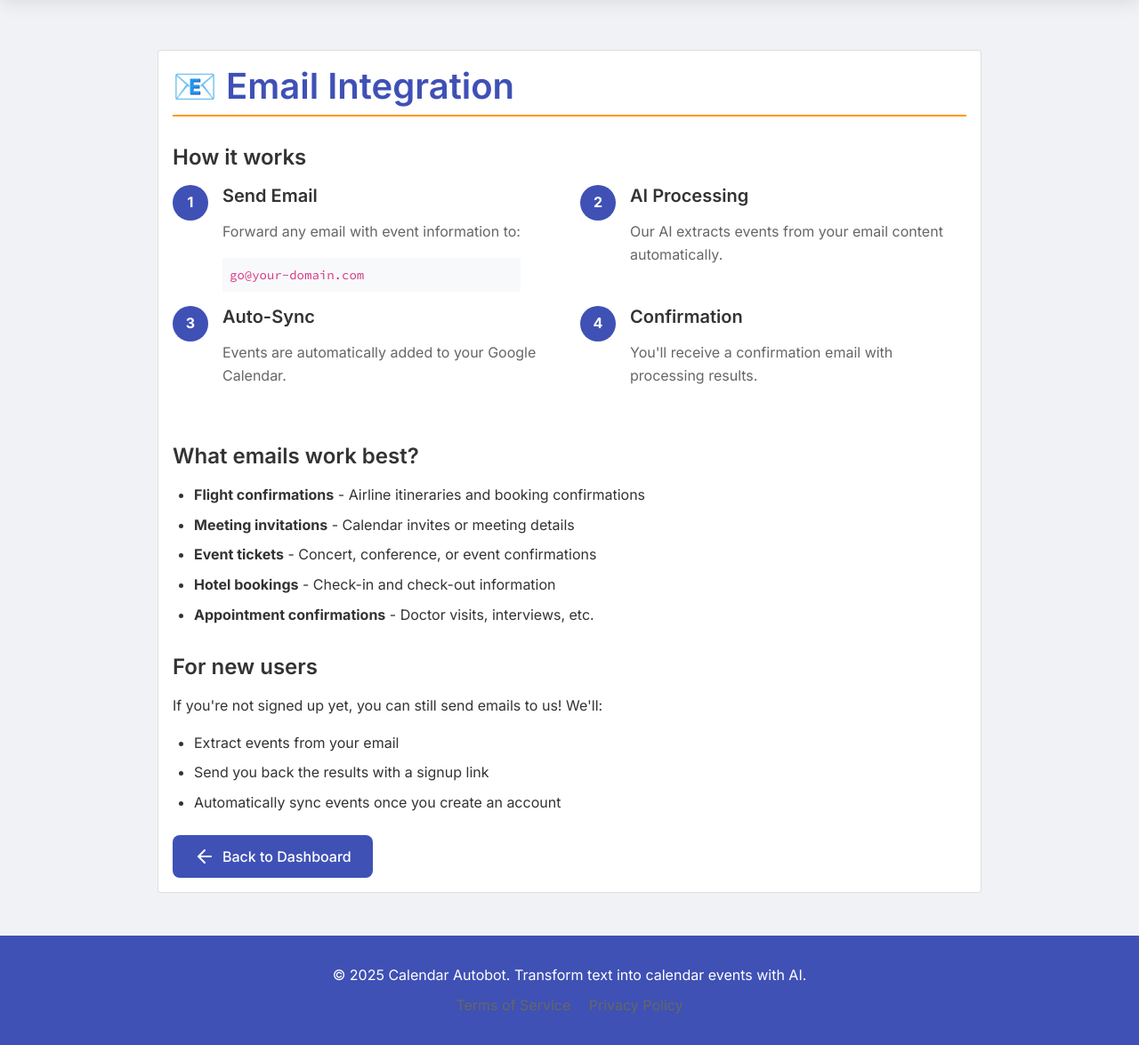
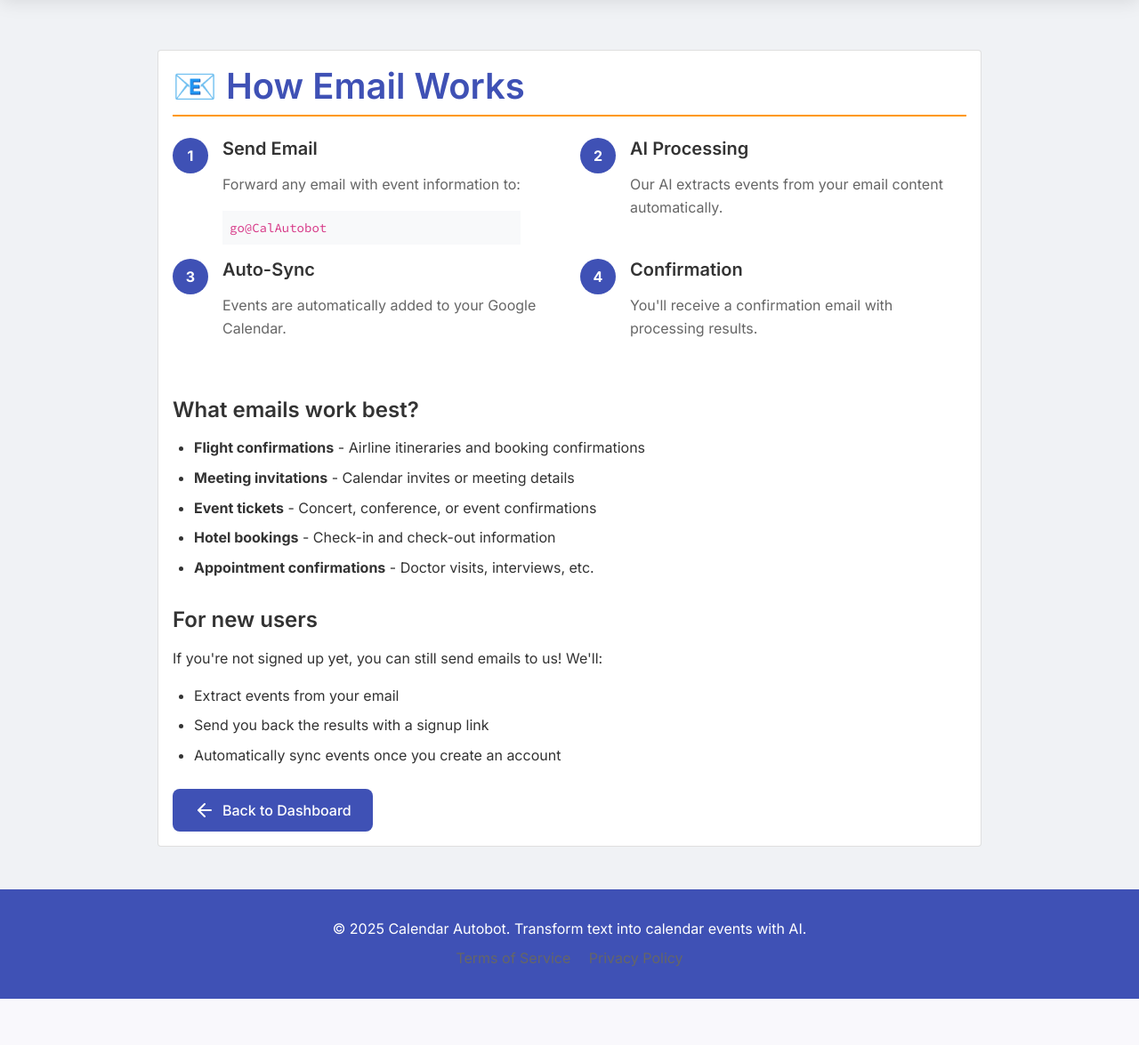
Before and after one commit to willcheung/AITextBot, a Flask app: page /email-instructions in a window 1280 px wide. Shown: the part 81-1256 px from the top of the page at 89% size. After the commit the page ends 1204 px from the top, so only its background shows below. Run offline with Flask 3, Linux system fonts and the light colour scheme; some libraries are stand-ins or nearby versions.

Commit message:
Checkpoint before assistant change: Refine the email integration feature and update default domain names
Updates the email integration flow and configures the domain to calAutobot.com.

Replit-Commit-Author: Assistant

```diff
--- a/google_auth.py
+++ b/google_auth.py
@@ -26,7 +26,7 @@ else:
 
 # Determine the correct redirect URL based on the environment
 if os.environ.get("FLASK_ENV") == "production":
-    REDIRECT_URL = os.environ.get("PRODUCTION_REDIRECT_URL", "https://your-production-domain.com/google_login/callback")
+    REDIRECT_URL = os.environ.get("PRODUCTION_REDIRECT_URL", "https://calautobot.com/google_login/callback")
 else:
     REDIRECT_URL = DEV_REDIRECT_URL
 
--- a/helpers/domain_utils.py
+++ b/helpers/domain_utils.py
@@ -48,7 +48,7 @@ def get_mailgun_forward_email():
         return f"go@{mailgun_domain}"
 
     # Fallback
-    return "go@your-domain.com"
+    return "go@calAutobot.com"
 
 def is_production():
     """
--- a/templates/dashboard.html
+++ b/templates/dashboard.html
@@ -35,12 +35,6 @@
                 <div>
                     <h1>Welcome, {{ current_user.username }}!</h1>
                     <p class="text-muted">Extract events from text and sync to your Google Calendar</p>
-                </div>
-                <div>
-                    <a href="{{ url_for('main_routes.email_instructions') }}" class="btn btn-outline-primary">
-                        <i data-feather="mail" class="me-2"></i>
-                        Email Integration
-                    </a>
                 </div>
             </div>
         </div>
--- a/templates/email_instructions.html
+++ b/templates/email_instructions.html
@@ -9,14 +9,12 @@
         <div class="col-lg-10">
             <div class="card">
                 <div class="card-body">
-                    <h1 class="mb-4">📧 Email Integration</h1>
+                    <h1 class="mb-4">📧 How Email Works</h1>
 
                     <div class="alert alert-info mb-4">
-                        <h5><i data-feather="mail" class="me-2"></i>Send emails directly to Cal Pilot!</h5>
+                        <h5><i data-feather="mail" class="me-2"></i>Send emails directly to Cal Autobot!</h5>
                         <p class="mb-0">Forward emails, itineraries, or any text with event information to have them automatically processed and added to your calendar.</p>
                     </div>
-
-                    <h2>How it works</h2>
 
                     <div class="row mb-4">
                         <div class="col-md-6 mb-3">
@@ -29,7 +27,7 @@
                                 <div class="ms-3">
                                     <h5>Send Email</h5>
                                     <p class="text-muted">Forward any email with event information to:</p>
-                                    <code class="bg-light p-2 d-block">go@{{ mailgun_domain or 'calAutobot.com' }}</code>
+                                    <code class="bg-light p-2 d-block">go@CalAutobot</code>
                                 </div>
                             </div>
                         </div>
--- a/templates/index.html
+++ b/templates/index.html
@@ -76,6 +76,12 @@
                     <p>Automatically sync events or review them before adding to your calendar.</p>
                 </div>
             </div>
+        </div>
+        <div>
+            <a href="{{ url_for('main_routes.email_instructions') }}" class="btn btn-outline-primary">
+                <i data-feather="mail" class="me-2"></i>
+                Email Integration
+            </a>
         </div>
     </div>
 </div>
```
